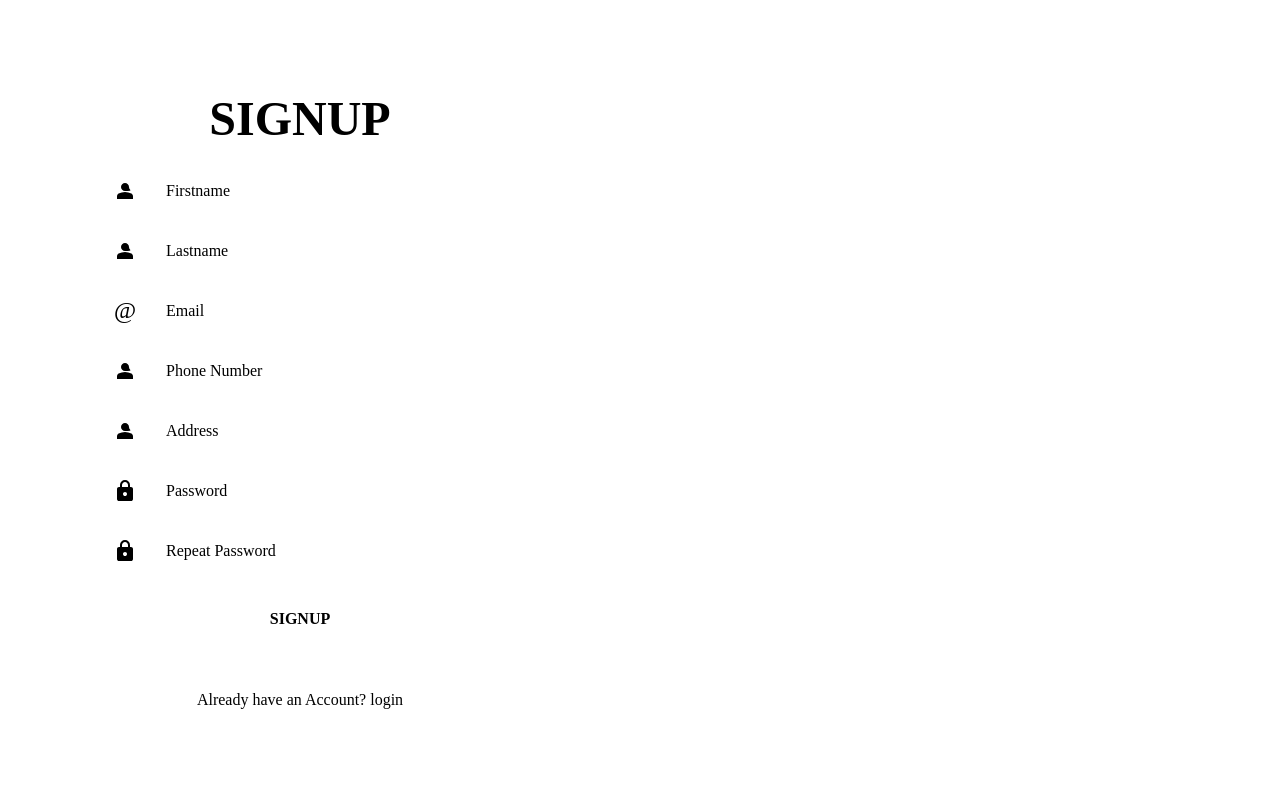
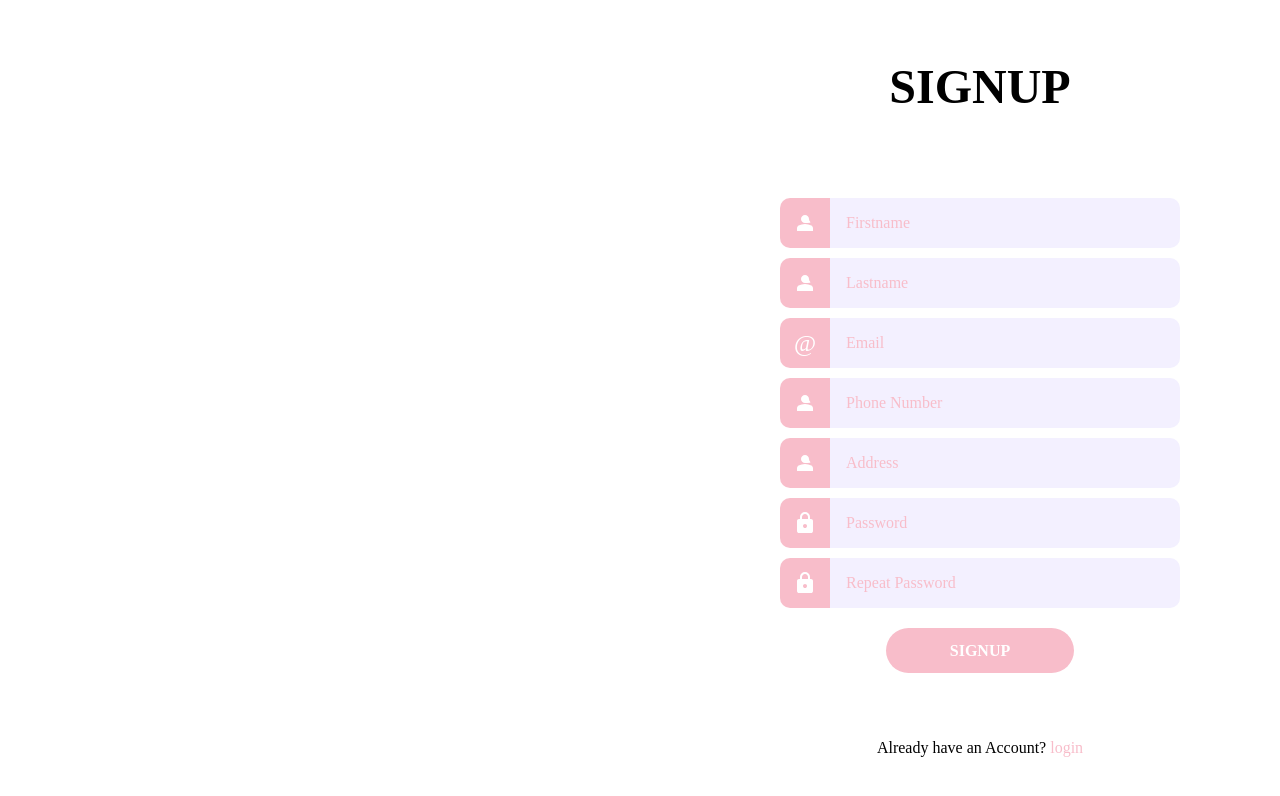
Before and after one commit to RmartV/ILoveYarn, a Vue app in the folder vue-project/: page /signup in a window 1280 px wide. Shown: the top 796 px of the page. Built offline with nearby package versions, Linux system fonts and the light colour scheme.

Commit message:
fixed sign-up

```diff
--- a/vue-project/src/components/Signup.vue
+++ b/vue-project/src/components/Signup.vue
@@ -176,49 +176,57 @@ export default {
 </script>
 
 
-<style scoped>
-@import url('https://fonts.googleapis.com/css2?family=Poppins:ital,wght@0,100;0,200;0,300;0,400;0,500;0,600;0,700;0,800;0,900;1,100;1,200;1,300;1,400;1,500;1,600;1,700;1,800;1,900&display=swap');
-:root{
-    --accent-color: #f8bdca;
-    --base-color: white;
-    --text-color: #c38592;
-    --input-color: #F3F0FF;
-}
-*{
+<style>
+body {
   margin: 0;
   padding: 0;
 }
-template{
+</style>
+<style scoped>
+@import url('https://fonts.googleapis.com/css2?family=Poppins:wght@100;400;600;900&display=swap');
+
+:root {
+  --accent-color: #f8bdca;
+  --base-color: white;
+  --text-color: #f8bdca;
+  --input-color: #F3F0FF;
+}
+
+.page {
+  margin: 0;
+  padding: 0;
   font-family: Poppins, Segoe UI, sans-serif;
   font-size: 12pt;
-  color: var(--text-color);
+  color: #f8bdca;
   text-align: center;
-}
-template{
   min-height: 100vh;
   background-image: url(bg.png);
-  background-size: cover;
-  background-position: right;
+  background-size: fill;
+  background-position: left;
   overflow: hidden;
 }
-.wrapper{
+
+ .wrapper {
   box-sizing: border-box;
-  background-color: var(--base-color);
+  background-color: white;
   height: 100vh;
   width: max(40%, 600px);
   padding: 10px;
-  border-radius: 0 20px 20px 0;
+  border-radius: 0px 20px 20px 0px;
   display: flex;
   flex-direction: column;
   align-items: center;
   justify-content: center;
+  float: right;
 }
-h1{
+
+h1 {
   font-size: 3rem;
   font-weight: 900;
   text-transform: uppercase;
 }
-form{
+
+form {
   width: min(400px, 100%);
   margin-top: 20px;
   margin-bottom: 50px;
@@ -227,18 +235,20 @@ form{
   align-items: center;
   gap: 10px;
 }
-form > div{
+
+form > div {
   width: 100%;
   display: flex;
   justify-content: center;
 }
-form label{
+
+form label {
   flex-shrink: 0;
   height: 50px;
   width: 50px;
-  background-color: var(--accent-color);
-  fill: var(--base-color);
-  color: var(--base-color);
+  background-color: #f8bdca;
+  fill: white;
+  color: white;
   border-radius: 10px 0 0 10px;
   display: flex;
   justify-content: center;
@@ -246,7 +256,8 @@ form label{
   font-size: 1.5rem;
   font-weight: 500;
 }
-form input{
+
+form input {
   box-sizing: border-box;
   flex-grow: 1;
   min-width: 0;
@@ -254,64 +265,82 @@ form input{
   padding: 1em;
   font: inherit;
   border-radius: 0 10px 10px 0;
-  border: 2px solid var(--input-color);
+  border: 2px solid #F3F0FF;
   border-left: none;
-  background-color: var(--input-color);
+  background-color: #F3F0FF;
   transition: 150ms ease;
 }
-form input:hover{
-  border-color: var(--accent-color);
+
+form input:hover {
+  border-color: #f8bdca;
 }
-form input:focus{
+
+form input:focus {
   outline: none;
-  border-color: var(--text-color);
+  border-color: #f8bdca;
 }
-div:has(input:focus) > label{
-  background-color: var(--text-color);
+
+div:has(input:focus) > label {
+  background-color: #f8bdca;
 }
-form input::placeholder{
-  color: var(--text-color);
+
+form input::placeholder {
+  color: #f8bdca;
 }
-form button{
+
+form button {
   margin-top: 10px;
   border: none;
   border-radius: 1000px;
   padding: .85em 4em;
-  background-color: var(--accent-color);
-  color: var(--base-color);
+  background-color: #f8bdca;
+  color: white;
   font: inherit;
   font-weight: 600;
   text-transform: uppercase;
   cursor: pointer;
   transition: 150ms ease;
 }
-form button:hover{
-  background-color: var(--text-color);
+
+form button:hover {
+  background-color: #f8bdca;
 }
-form button:focus{
+
+form button:focus {
   outline: none;
-  background-color: var(--text-color);
+  background-color: #f8bdca;
 }
-a{
+
+form button:disabled {
+  opacity: 0.7;
+  cursor: not-allowed;
+}
+
+a {
   text-decoration: none;
-  color: var(--accent-color);
+  color: #f8bdca;
 }
-a:hover{
+
+a:hover {
   text-decoration: underline;
 }
-@media(max-width: 1100px){
-  .wrapper{
+
+@media(max-width: 1100px) {
+  .wrapper {
     width: min(600px, 100%);
     border-radius: 0;
   }
 }
-form div.incorrect label{
+
+form div.incorrect label {
   background-color: #f06272;
 }
-form div.incorrect input{
+
+form div.incorrect input {
   border-color: #f06272;
 }
-#error-message{
-  color:#f06272;
+
+#error-message {
+  color: #f06272;
 }
 </style>
```
